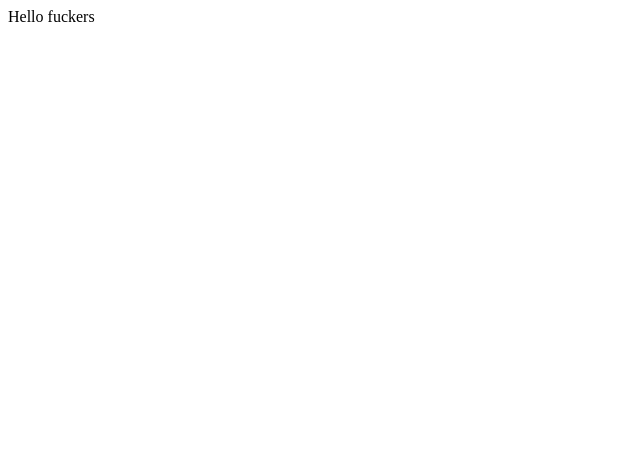
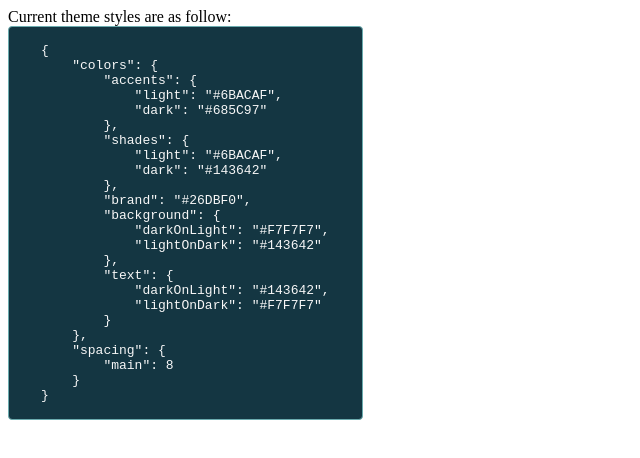
Before and after one commit to jreala/next-template, a Next.js app: page / in a window 1280 px wide. Shown: the top 458 px of the page, without its empty margins (0-640 px from the left). Built offline with nearby package versions, Linux system fonts and the light colour scheme.

Commit message:
update root page to display current theme values

```diff
--- a/src/pages/_app.tsx
+++ b/src/pages/_app.tsx
@@ -1,11 +1,30 @@
 import type {AppProps} from 'next/app';
-import {ThemeProvider} from 'react-jss';
-import {theme} from '../theme';
+import {createUseStyles, ThemeProvider} from 'react-jss';
+import Theme, {theme} from '../theme';
+
+/**
+ * Global Styles applied for the project.
+ * Below we specify line breaks on newlines using `whiteSpace: "pre"` for all `code` blocks.
+ * @summary Global CSS styles applied for the project
+ */
+const useStyles = createUseStyles((theme: Theme) => ({
+    "@global": {
+        code: {
+            display: "inline-block",
+            whiteSpace: "pre",
+            border: `thin solid ${theme.colors.accents.light}`,
+            padding: "1rem 2rem",
+            backgroundColor: theme.colors.background.lightOnDark,
+            color: theme.colors.text.lightOnDark,
+            borderRadius: theme.spacing.main / 2
+        }
+    },
+}));
 
 const App = ({Component, pageProps}: AppProps) => {
+    useStyles({theme});
     return (
         <ThemeProvider theme={theme}>
-            {console.log('Page props', pageProps)}
             <Component {...pageProps} />
         </ThemeProvider>
     );
--- a/src/pages/example/index.tsx
+++ b/src/pages/example/index.tsx
@@ -47,7 +47,7 @@
 
     return (
         <main>
-            <title>Fuck TSA</title>
+            <title>Example Page</title>
             <header className={classes.header}>TSA hates cats</header>
             <img src={`https://cataas.com${props.post.url}`}></img>
         </main>
--- a/src/pages/index.tsx
+++ b/src/pages/index.tsx
@@ -1,12 +1,12 @@
-import {ThemeProvider, useTheme} from "react-jss";
+import {useTheme} from "react-jss";
 
 const ExamplePage: React.FC = (props) => {
     const theme = useTheme();
-    console.log('My Theme', theme);
     return (
         <main>
-            <title>Fuck TSA</title>
-            <header >Hello fuckers</header>
+            <title>Example Page</title>
+            <header>Current theme styles are as follow:</header>
+            <code>{JSON.stringify(theme || '{}', null, 4)}</code>
         </main>
     )
 };
--- a/src/theme/index.ts
+++ b/src/theme/index.ts
@@ -1,5 +1,3 @@
-import {createUseStyles, } from 'react-jss';
-
 export type ThemeClasses = "colors" | "spacing";
 
 export const theme: Theme = {
```
Also changed, not shown: tsconfig.json (+8 -3 lines).
